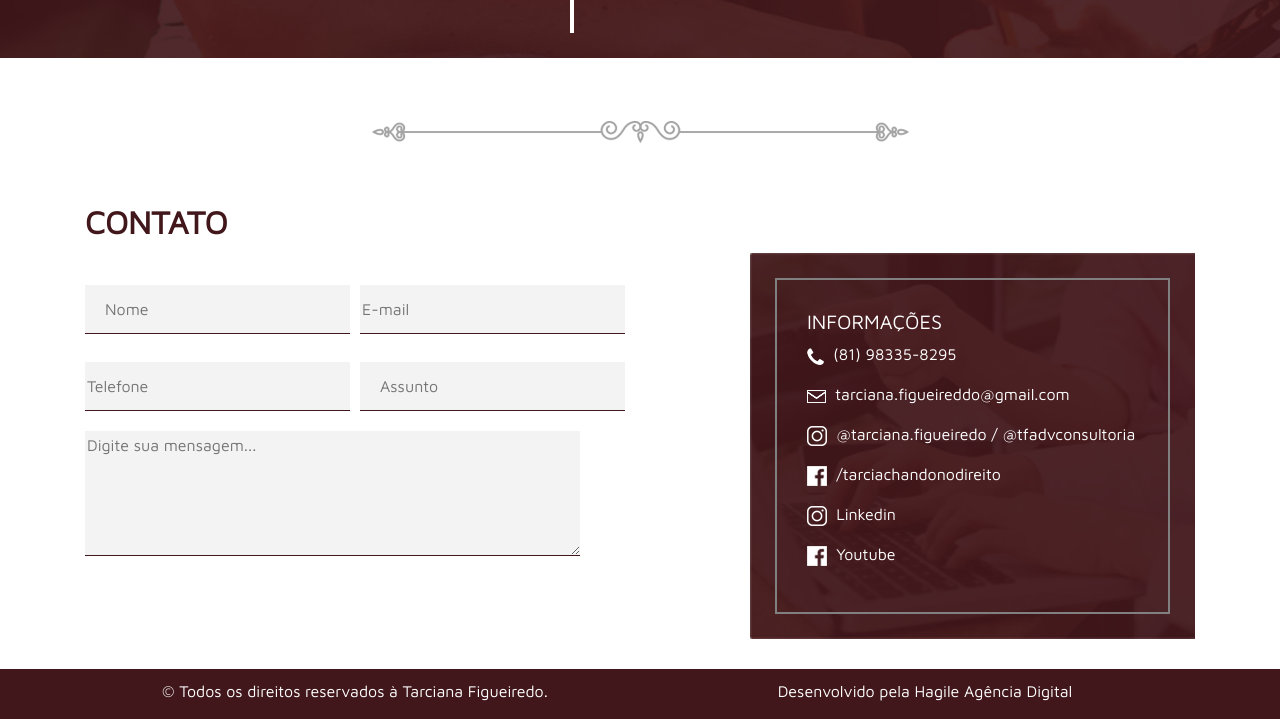
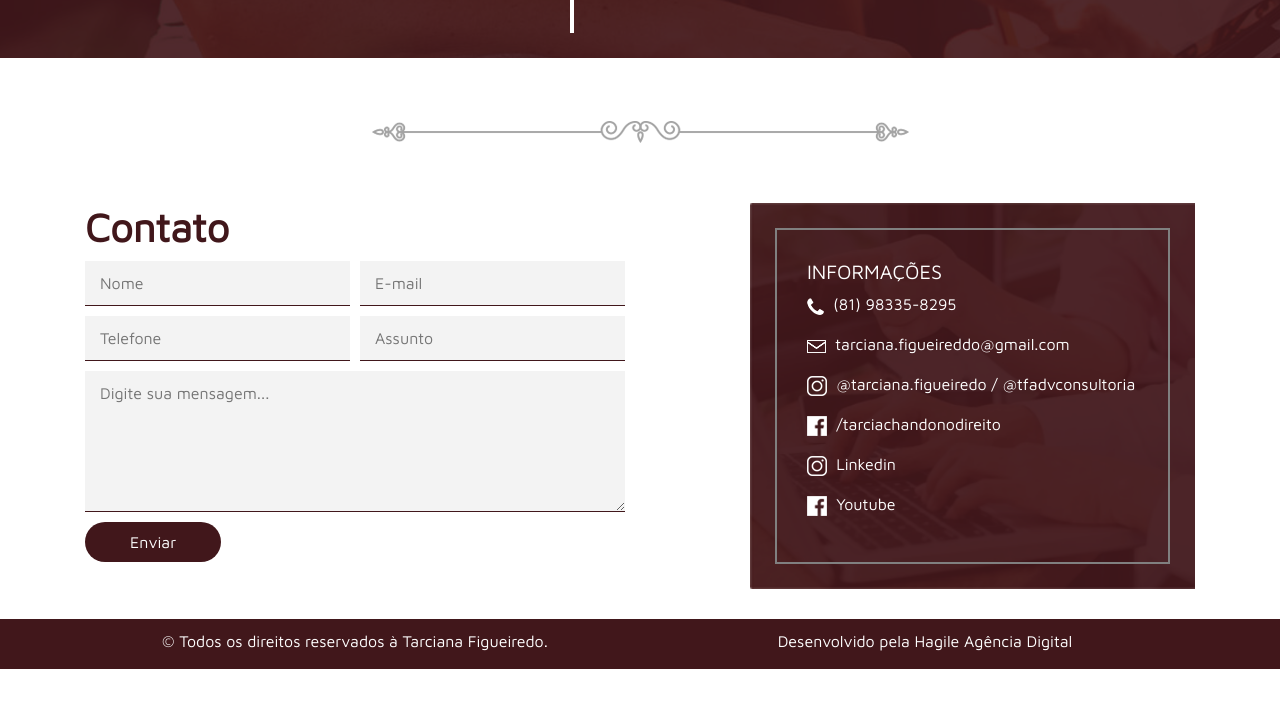
Before and after one commit to matheushdsbr/hagile-tarciana, a website: page app/index.html in a window 1280 px wide. Shown: the part 2926-3645 px from the top of the page. After the commit the page ends 3595 px from the top, so only its background shows below. Drawn offline with Linux system fonts and the light colour scheme.

Commit message:
refactor the form

```diff
--- a/app/index.html
+++ b/app/index.html
@@ -110,8 +110,7 @@
         </div>
         <div class="col-md-6">
           <div class="text-sobre">
-            <div><img src="src/img/icon-aspas.png"></div>
-            <p>There are manu variations of passages of Lorem Ipsum available, but the majority have suffered alteration
+            <p><img src="src/img/icon-aspas.png"> &nbsp;There are manu variations of passages of Lorem Ipsum available, but the majority have suffered alteration
               in
               some form, by injected humour, or randomised words which don't look even slightly believable.</p>
             <p>It is a long established fact that a reader will be distracted by the readable content of a page when
@@ -173,36 +172,29 @@
     <div class="container">
       <div class="row">
         <div class="col-md-6">
-          <h2>CONTATO</h2>
+          <h2>Contato</h2>
           <div>
             <form id="formulario" autocomplete="off">
-
               <div class="form-row">
                 <div class="col-md-6">
-                  <input class="campo_nome" type="text" placeholder="Nome">
+                  <input type="text" placeholder="Nome">
                 </div>
                 <div class="col-md-6">
-                  <input class="campo_email" type="email" placeholder="E-mail">
+                  <input type="email" placeholder="E-mail">
                 </div>
                 <div class="col-md-6">
-                  <input class="campo_telefone" type="number" placeholder="Telefone">
+                  <input type="tel" placeholder="Telefone">
                 </div>
                 <div class="col-md-6">
-                  <input class="campo_assunto" type="text" placeholder="Assunto">
+                  <input type="text" placeholder="Assunto">
                 </div>
                 <div class="col-md-12">
-                  <textarea class="msg" cols="58" rows="5" placeholder="Digite sua mensagem..."></textarea>
+                  <textarea cols="58" rows="5" placeholder="Digite sua mensagem..."></textarea>
+                </div>
+                <div class="col-md-12">
+                  <input class="btn_submit" type="submit" value="Enviar">
                 </div>
               </div>
-
-              <!--<fieldset>
-                <input class="campo_nome" type="text" placeholder="Nome">
-                <input class="campo_email" type="email" placeholder="E-mail">
-                <input class="campo_telefone" type="number" placeholder="Telefone">
-                <input class="campo_assunto" type="text" placeholder="Assunto">
-                <textarea class="msg" cols="44" rows="5" placeholder="Digite sua mensagem..."></textarea>
-                <input class="btn_submit" type="submit" value="Enviar">
-              </fieldset>-->
             </form>
           </div>
         </div>
--- a/app/src/sass/modules/_inputs.scss
+++ b/app/src/sass/modules/_inputs.scss
@@ -6,16 +6,37 @@
 
 /* MOBILE STYLES ------------------------------------------------------------*/
 
-input[type="text"] {
+input[type="text"],
+input[type="email"],
+input[type="tel"],
+textarea {
   width: 100%;
-  padding: 12px 20px;
-  margin: 8px 0;
   box-sizing: border-box;
-  border: 1px solid #ccc;
+  color: #41171b;
+  background-color: #f3f3f3;
+  border: none;
+  border-bottom: 1px solid #41171b;
+  padding: 10px 15px;
+  margin-bottom: 10px;
+  display: block;
 }
-input[type="text"]:focus {
-  background-color: rgb(243, 243, 243);
-  border: 1px solid #555;
+
+#formulario {
+  margin-top: 10px;
+
+  .btn_submit {
+    background-color: #41171b;
+    color: white;
+    border: none;
+    border-radius: 30px;
+    padding: 8px 45px;
+    &:hover {
+      border: 1px solid #41171b;
+      background-color: white;
+      color: #41171b;
+      font-weight: bold;
+    }
+  }
 }
 
 /* MEDIA QUERY ------------------------------------------------------------*/
--- a/app/src/sass/site/_section-about.scss
+++ b/app/src/sass/site/_section-about.scss
@@ -34,7 +34,7 @@
 }
 
 .border-sobre {
-  border-bottom: 1px solid #41171b;
+  border-bottom: 2px solid #41171b;
   max-width: 140px;
   margin-bottom: 10px;
 }
--- a/app/src/sass/site/_section-contact.scss
+++ b/app/src/sass/site/_section-contact.scss
@@ -3,6 +3,7 @@
     color: #41171b;
     font-family: "Maven Pro", sans-serif;
     font-weight: bold;
+    font-size: 2.5em;
   }
 
   .info {
@@ -13,7 +14,6 @@
     -o-background-size: cover;
     background-size: cover;
 
-    margin-top: 50px;
     padding: 25px;
     margin-bottom: 30px;
 
@@ -30,67 +30,4 @@
       }
     }
   }
-
-  #formulario {
-    margin-top: 35px;
-    .campo_nome {
-      font-family: "Maven Pro", sans-serif;
-      color: #41171b;
-      background-color: #f3f3f3;
-      margin-bottom: 20px;
-      border: none;
-      border-bottom: 1px solid #41171b;
-    }
-    .campo_email {
-      font-family: "Maven Pro", sans-serif;
-      color: #41171b;
-      background-color: #f3f3f3;
-      border: none;
-      width: 100%;
-      margin-top: 8px;
-      height: 49px;
-      border-bottom: 1px solid #41171b;
-    }
-    .campo_telefone {
-      font-family: "Maven Pro", sans-serif;
-      color: #41171b;
-      background-color: #f3f3f3;
-      width: 100%;
-      margin-right: 20px;
-      margin-bottom: 20px;
-      border: none;
-      margin-top: 8px;
-      height: 49px;
-      border-bottom: 1px solid #41171b;
-    }
-    .campo_assunto {
-      font-family: "Maven Pro", sans-serif;
-      color: #41171b;
-      background-color: #f3f3f3;
-      border: none;
-      border-bottom: 1px solid #41171b;
-    }
-    .msg {
-      font-family: "Maven Pro", sans-serif;
-      color: #41171b;
-      background-color: #f3f3f3;
-      border: none;
-      border-bottom: 1px solid #41171b;
-    }
-    .btn_submit {
-      font-family: "Maven Pro", sans-serif;
-      background-color: #41171b;
-      color: white;
-      border: none;
-      border-radius: 30px;
-      padding: 8px 45px;
-      &:hover {
-        font-family: "Maven Pro", sans-serif;
-        border: 1px solid #41171b;
-        background-color: white;
-        color: #41171b;
-        font-weight: bold;
-      }
-    }
-  }
 }
```
Also changed, not shown: app/src/css/style.css.
